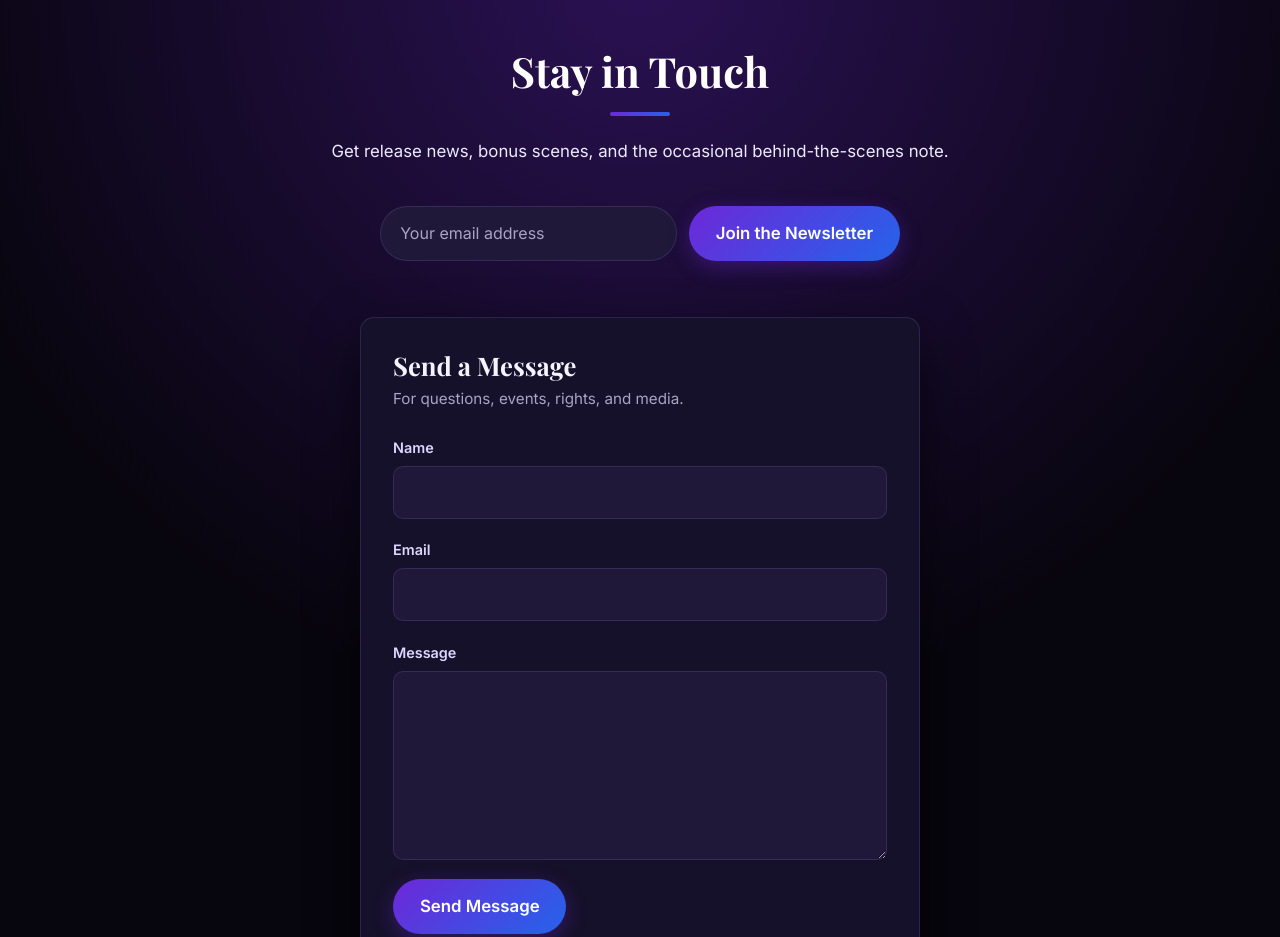
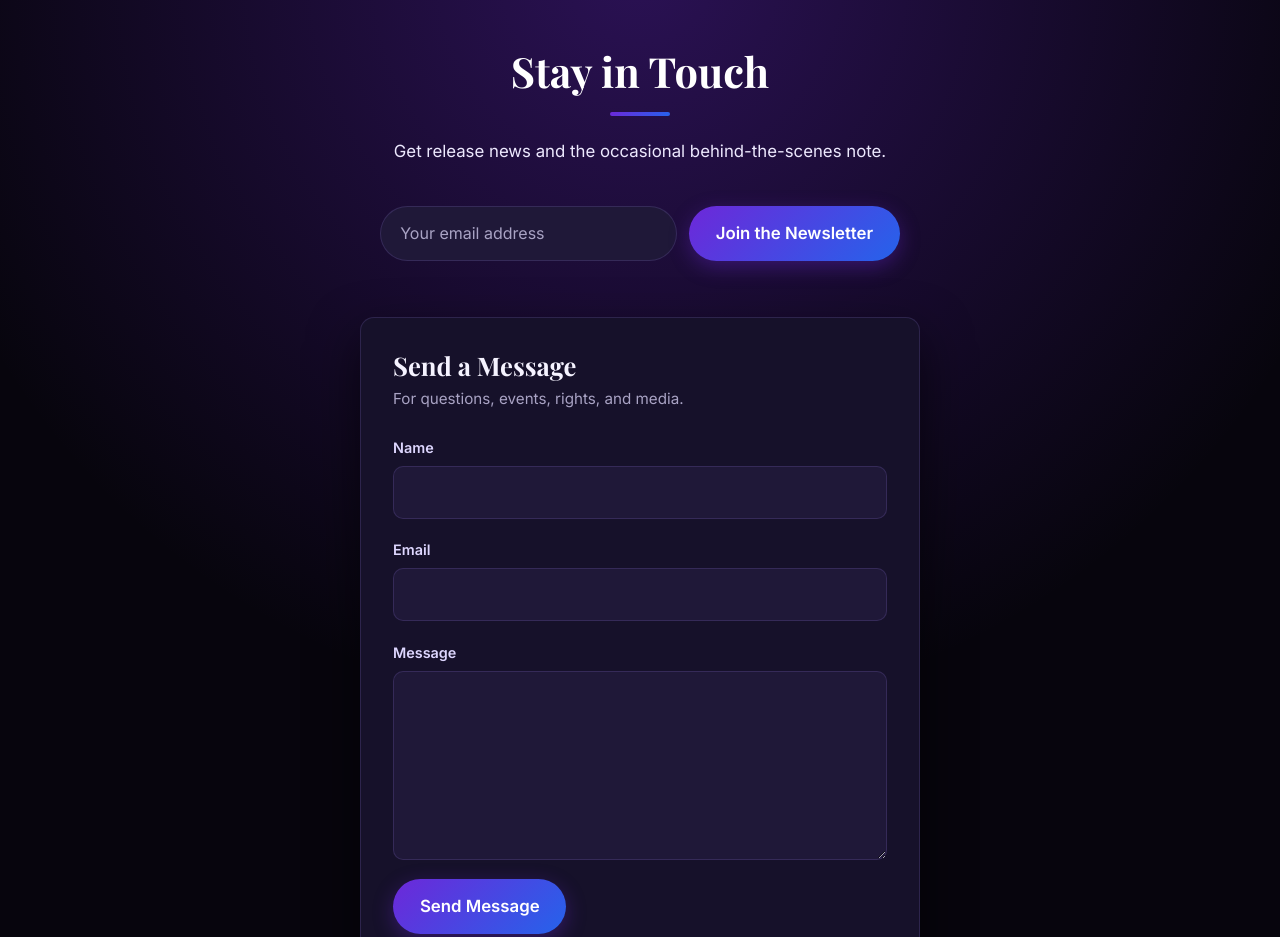
Before and after one commit to dezboi/morgan-lee, a plain HTML site: page index.html in a window 1280 px wide. Shown: the part 4420-5357 px from the top of the page. Drawn offline with nearby package versions, Linux system fonts and the light colour scheme; a web font is replaced by a local one.

Commit message:
Shorten newsletter intro line
Co-Authored-By: Claude Opus 5.5 <noreply@anthropic.com>
Claude-Session: https://claude.ai/code/session_01RrPY5vHnjBXsc64BrQrUtz

```diff
--- a/index.html
+++ b/index.html
@@ -205,7 +205,7 @@
     <section id="contact" class="section contact">
       <div class="container contact-inner">
         <h2 class="section-title">Stay in Touch</h2>
-        <p class="section-intro">Get release news, bonus scenes, and the occasional behind-the-scenes note.</p>
+        <p class="section-intro">Get release news and the occasional behind-the-scenes note.</p>
         <!-- NEWSLETTER SIGNUP (Kit form 10237180)
              Posts straight to Kit; no JavaScript needed. After signing up, readers
              see the confirmation page set in your Kit form settings. -->
```
